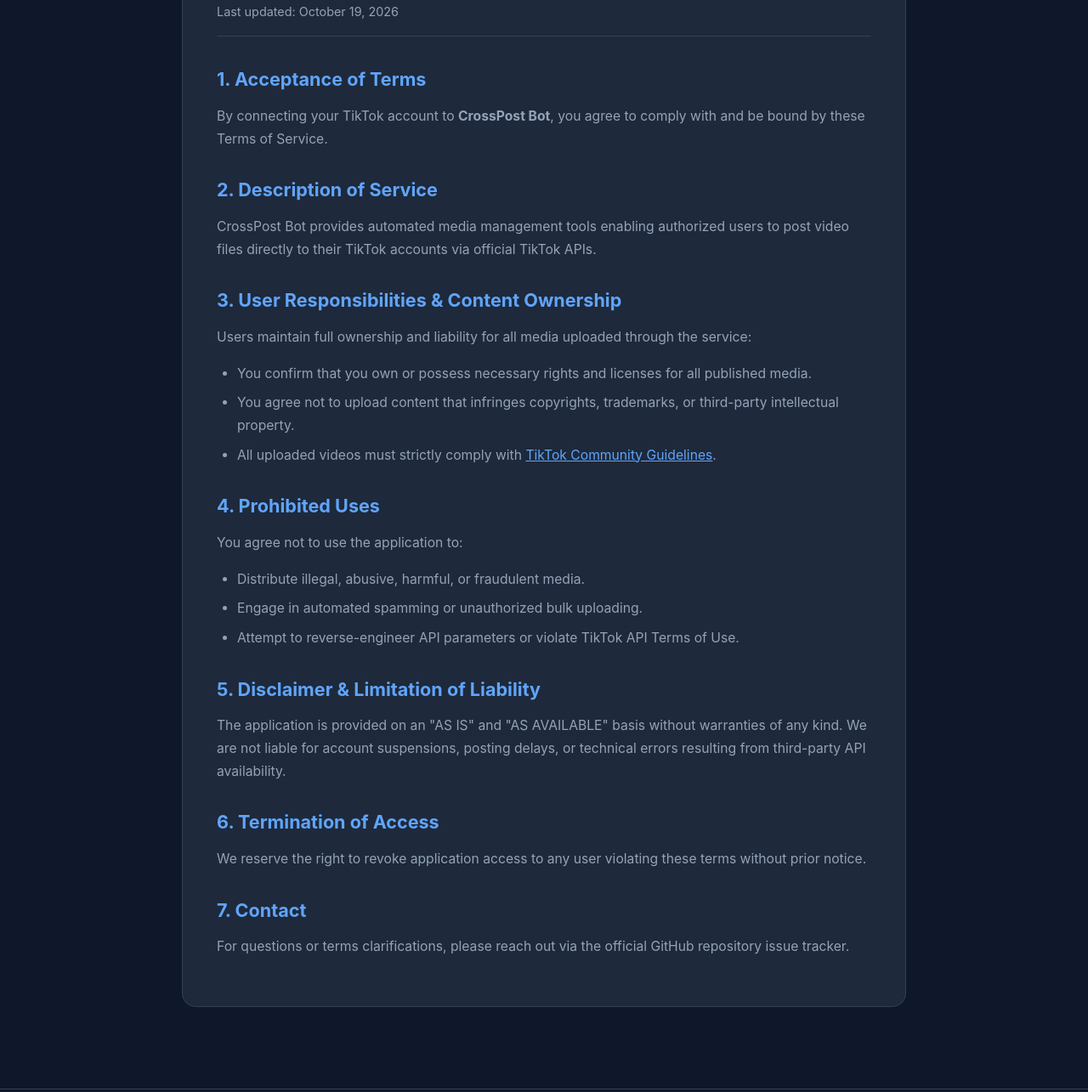
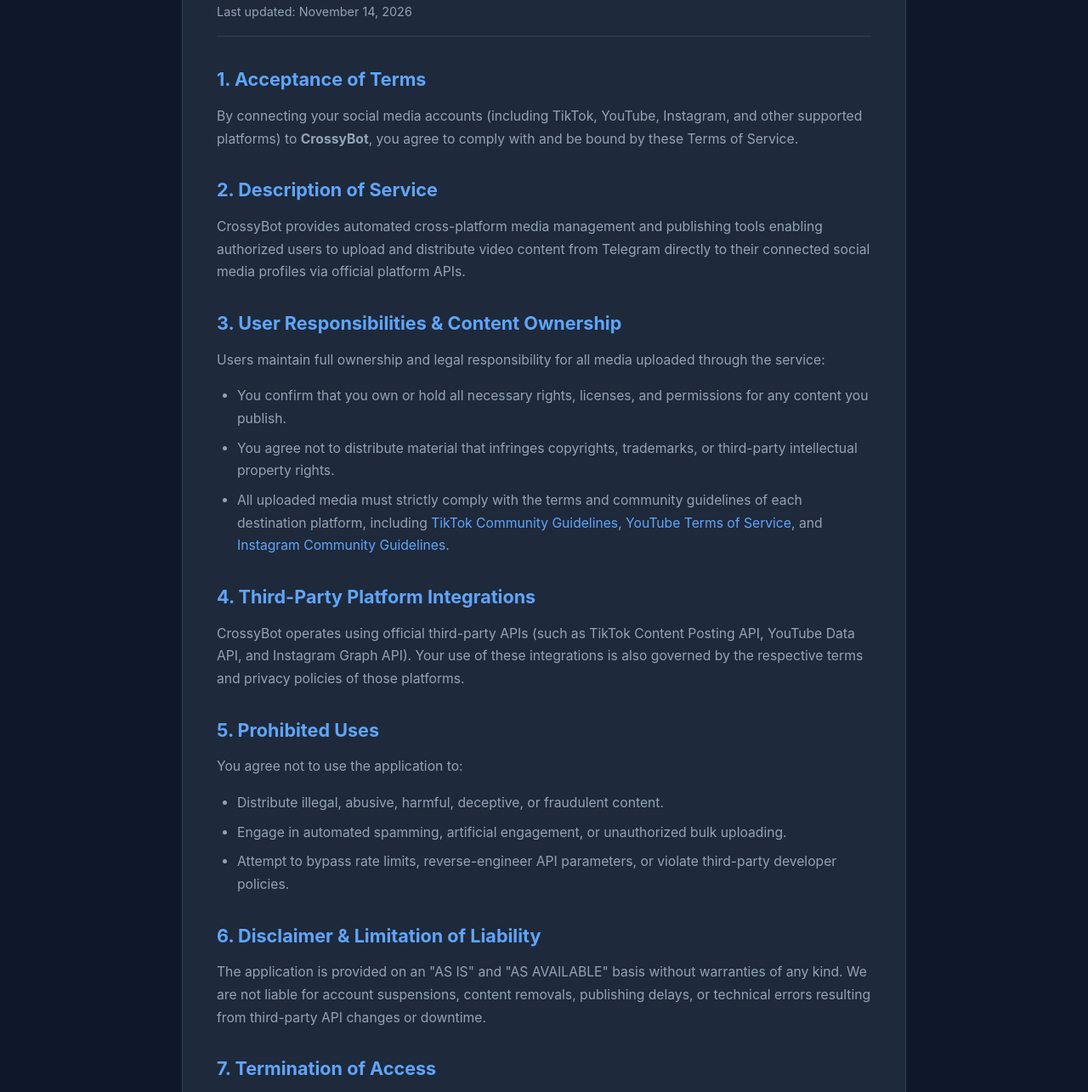
Before and after one commit to Kamal4ik/tiktok-app-pages, a plain HTML site: page terms.html in a window 1280 px wide. Shown: the part 222-1507 px from the top of the page at 85% size. Drawn offline with Linux system fonts and the light colour scheme.

Commit message:
Update branding from CrossPost Bot to CrossyBot

```diff
--- a/terms.html
+++ b/terms.html
@@ -3,8 +3,8 @@
 <head>
     <meta charset="UTF-8">
     <meta name="viewport" content="width=device-width, initial-scale=1.0">
-    <title>Terms of Service - CrossPost Bot</title>
-    <link rel="icon" type="image/png" href="image.jpg">
+    <title>Terms of Service - CrossyBot</title>
+    <link rel="icon" type="image/jpeg" href="image.jpg">
     <style>
         :root {
             --bg-color: #0f172a;
@@ -51,6 +51,9 @@
             font-size: 1.25rem;
             color: var(--text-primary);
             text-decoration: none;
+            display: flex;
+            align-items: center;
+            gap: 8px;
         }
 
         .logo span { color: var(--tiktok-pink); }
@@ -109,6 +112,15 @@
         ul { padding-left: 1.5rem; }
         li { margin-bottom: 0.5rem; }
 
+        a.ext-link {
+            color: #60a5fa;
+            text-decoration: none;
+        }
+
+        a.ext-link:hover {
+            text-decoration: underline;
+        }
+
         footer {
             border-top: 1px solid var(--border-color);
             padding: 2rem 1.5rem;
@@ -133,7 +145,7 @@
     <header>
         <div class="nav-container">
             <a href="index.html" class="logo">
-                <img src="image.jpg" alt="Logo" style="width: 28px; height: 28px; border-radius: 6px; vertical-align: middle;">
+                <img src="image.jpg" alt="Logo" style="width: 28px; height: 28px; border-radius: 6px;">
                 Crossy<span>Bot</span>
             </a>
             <nav>
@@ -147,38 +159,41 @@
     <main>
         <div class="doc-card">
             <h1>Terms of Service</h1>
-            <div class="updated-date">Last updated: October 19, 2026</div>
+            <div class="updated-date">Last updated: November 14, 2026</div>
 
             <h2>1. Acceptance of Terms</h2>
-            <p>By connecting your TikTok account to <strong>CrossPost Bot</strong>, you agree to comply with and be bound by these Terms of Service.</p>
+            <p>By connecting your social media accounts (including TikTok, YouTube, Instagram, and other supported platforms) to <strong>CrossyBot</strong>, you agree to comply with and be bound by these Terms of Service.</p>
 
             <h2>2. Description of Service</h2>
-            <p>CrossPost Bot provides automated media management tools enabling authorized users to post video files directly to their TikTok accounts via official TikTok APIs.</p>
+            <p>CrossyBot provides automated cross-platform media management and publishing tools enabling authorized users to upload and distribute video content from Telegram directly to their connected social media profiles via official platform APIs.</p>
 
             <h2>3. User Responsibilities & Content Ownership</h2>
-            <p>Users maintain full ownership and liability for all media uploaded through the service:</p>
+            <p>Users maintain full ownership and legal responsibility for all media uploaded through the service:</p>
             <ul>
-                <li>You confirm that you own or possess necessary rights and licenses for all published media.</li>
-                <li>You agree not to upload content that infringes copyrights, trademarks, or third-party intellectual property.</li>
-                <li>All uploaded videos must strictly comply with <a href="https://www.tiktok.com/community-guidelines" style="color: #60a5fa;" target="_blank">TikTok Community Guidelines</a>.</li>
+                <li>You confirm that you own or hold all necessary rights, licenses, and permissions for any content you publish.</li>
+                <li>You agree not to distribute material that infringes copyrights, trademarks, or third-party intellectual property rights.</li>
+                <li>All uploaded media must strictly comply with the terms and community guidelines of each destination platform, including <a href="https://www.tiktok.com/community-guidelines" class="ext-link" target="_blank">TikTok Community Guidelines</a>, <a href="https://www.youtube.com/t/terms" class="ext-link" target="_blank">YouTube Terms of Service</a>, and <a href="https://help.instagram.com/477434105621119" class="ext-link" target="_blank">Instagram Community Guidelines</a>.</li>
             </ul>
 
-            <h2>4. Prohibited Uses</h2>
+            <h2>4. Third-Party Platform Integrations</h2>
+            <p>CrossyBot operates using official third-party APIs (such as TikTok Content Posting API, YouTube Data API, and Instagram Graph API). Your use of these integrations is also governed by the respective terms and privacy policies of those platforms.</p>
+
+            <h2>5. Prohibited Uses</h2>
             <p>You agree not to use the application to:</p>
             <ul>
-                <li>Distribute illegal, abusive, harmful, or fraudulent media.</li>
-                <li>Engage in automated spamming or unauthorized bulk uploading.</li>
-                <li>Attempt to reverse-engineer API parameters or violate TikTok API Terms of Use.</li>
+                <li>Distribute illegal, abusive, harmful, deceptive, or fraudulent content.</li>
+                <li>Engage in automated spamming, artificial engagement, or unauthorized bulk uploading.</li>
+                <li>Attempt to bypass rate limits, reverse-engineer API parameters, or violate third-party developer policies.</li>
             </ul>
 
-            <h2>5. Disclaimer & Limitation of Liability</h2>
-            <p>The application is provided on an "AS IS" and "AS AVAILABLE" basis without warranties of any kind. We are not liable for account suspensions, posting delays, or technical errors resulting from third-party API availability.</p>
+            <h2>6. Disclaimer & Limitation of Liability</h2>
+            <p>The application is provided on an "AS IS" and "AS AVAILABLE" basis without warranties of any kind. We are not liable for account suspensions, content removals, publishing delays, or technical errors resulting from third-party API changes or downtime.</p>
 
-            <h2>6. Termination of Access</h2>
-            <p>We reserve the right to revoke application access to any user violating these terms without prior notice.</p>
+            <h2>7. Termination of Access</h2>
+            <p>We reserve the right to restrict or revoke access to CrossyBot for any user violating these terms without prior notice. Users may also revoke application permissions at any time through their respective social media account security settings.</p>
 
-            <h2>7. Contact</h2>
-            <p>For questions or terms clarifications, please reach out via the official GitHub repository issue tracker.</p>
+            <h2>8. Contact</h2>
+            <p>For questions, support, or terms clarifications, please open an issue in the official GitHub project repository.</p>
         </div>
     </main>
 
@@ -188,7 +203,7 @@
             <a href="privacy.html">Privacy Policy</a>
             <a href="terms.html">Terms of Service</a>
         </div>
-        <p>&copy; 2026 CrossPost Bot. All rights reserved.</p>
+        <p>&copy; 2026 CrossyBot. All rights reserved.</p>
     </footer>
 
 </body>
```
